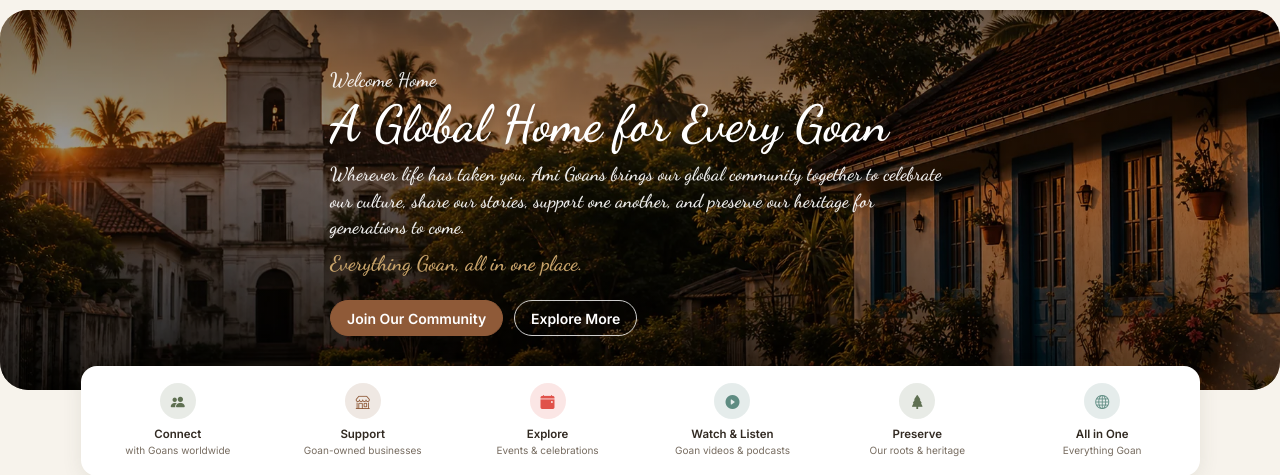
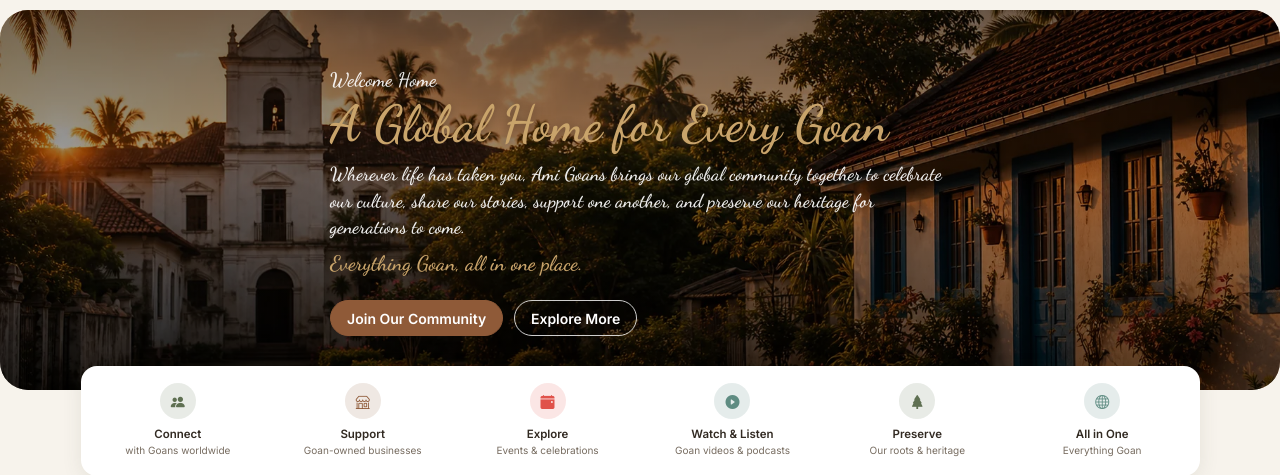
Before and after one commit to osmond361361/AmiGoans, a Flask app: page / in a window 1280 px wide. Shown: the part 110-585 px from the top of the page. Run offline with Flask 3, Linux system fonts and the light colour scheme.

Commit message:
Change hero heading color to gold

```diff
--- a/app/static/css/style.css
+++ b/app/static/css/style.css
@@ -328,7 +328,7 @@ a {
 
 .ag-hero-full-heading {
   font-family: var(--ag-font-script);
-  color: var(--ag-white);
+  color: var(--ag-gold);
   font-weight: 600;
   font-size: clamp(2.4rem, 6vw, 3.6rem);
   display: flex;
```
